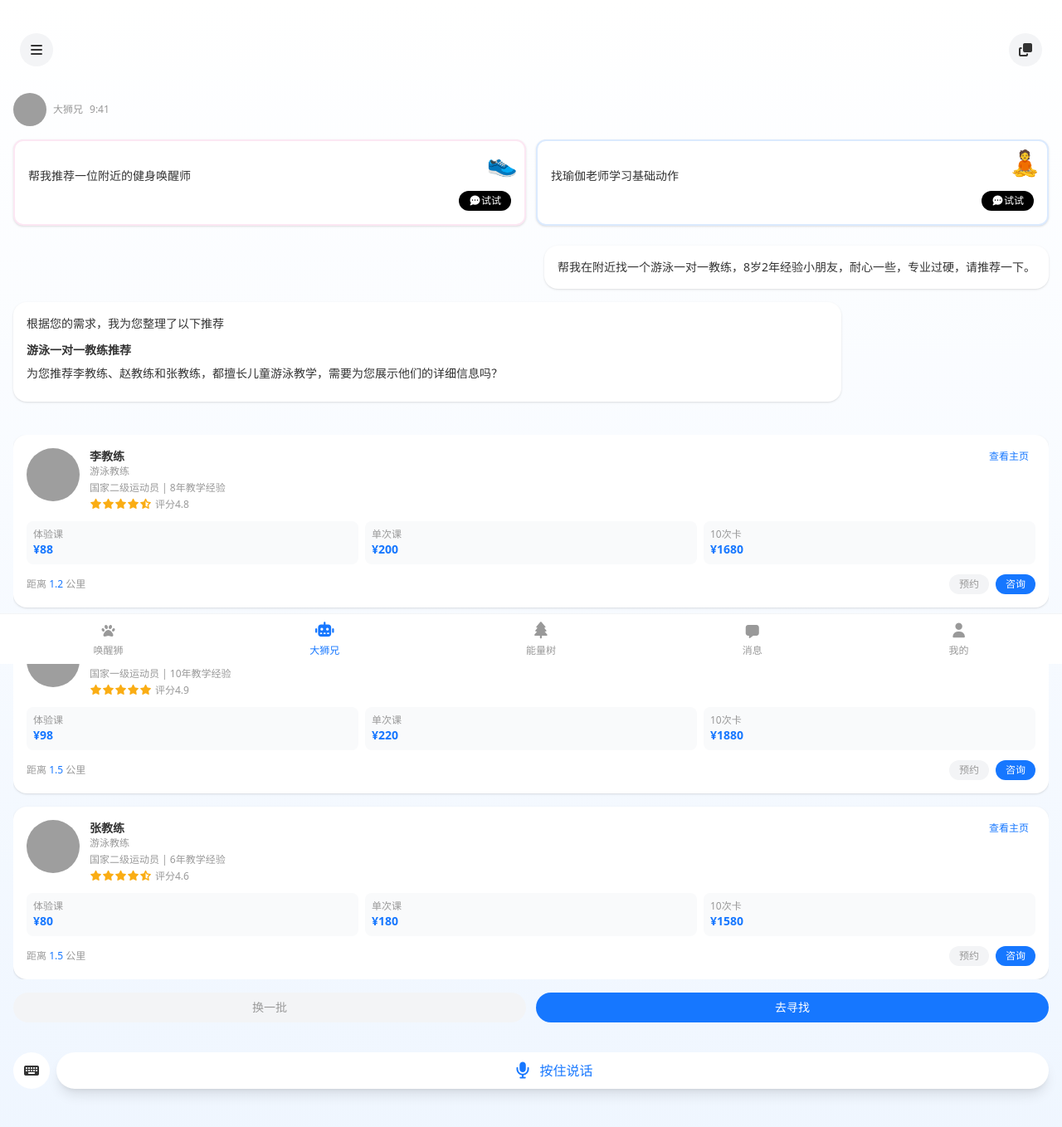
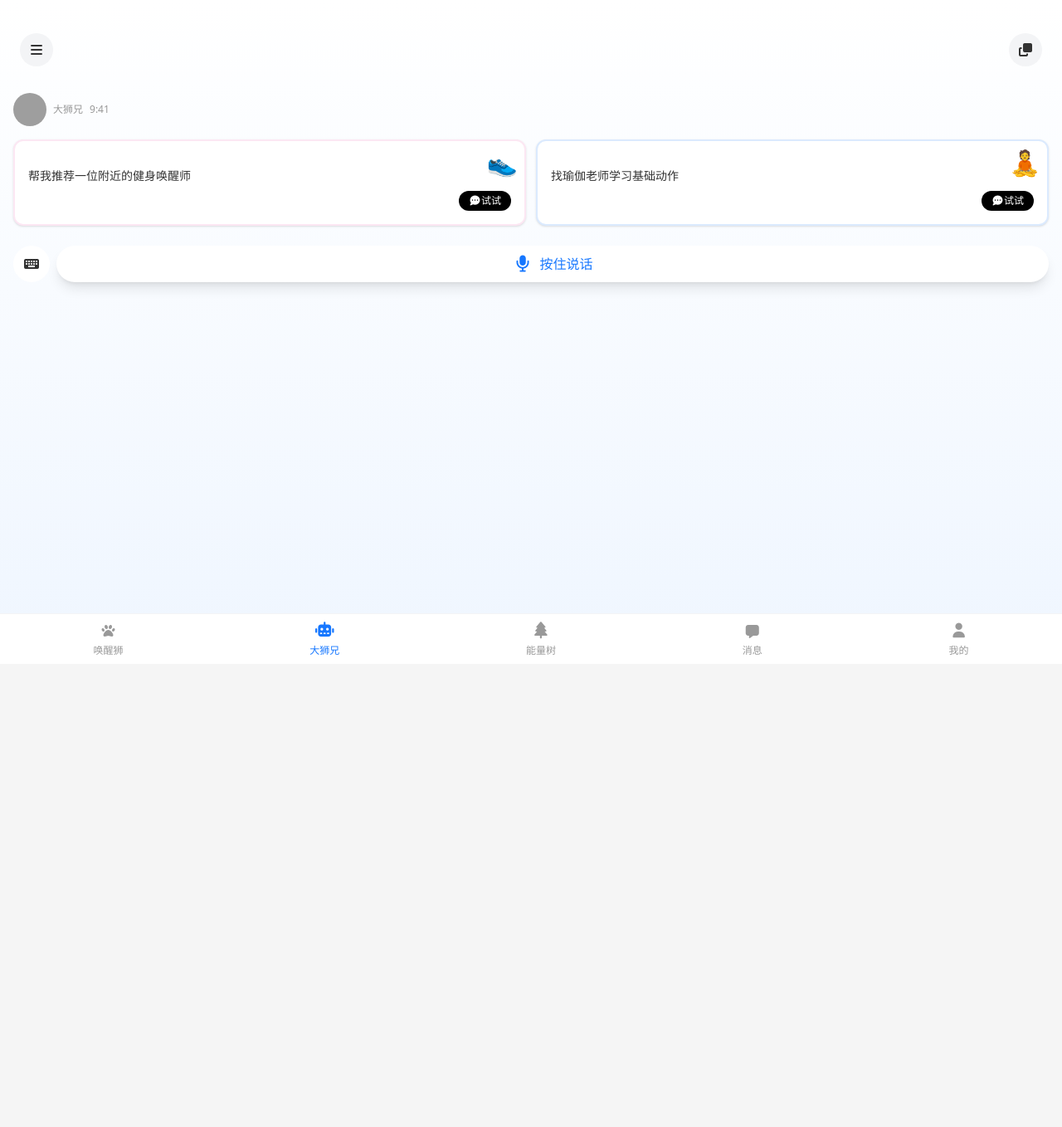
Before and after one commit to RosyDawns/hxs-demo1, a Vue app: page /ai-assistant in a window 1280 px wide. Shown: the top 1358 px of the page at 83% size. After the commit the page ends 800 px from the top, so only its background shows below. Built offline with nearby package versions, Linux system fonts and the light colour scheme; grey boxes are pictures that could not be loaded; a web font is replaced by a local one.

Commit message:
init(project): 修改文字描述

```diff
--- a/src/views/AIAssistantPage.vue
+++ b/src/views/AIAssistantPage.vue
@@ -7,6 +7,7 @@
       <div class="flex items-center">
         <button
           class="w-10 h-10 rounded-full bg-gray-100 flex items-center justify-center"
+          @click="handleSwitchConversation"
         >
           <i class="fa-solid fa-bars text-dark"></i>
         </button>
@@ -15,6 +16,7 @@
       <div class="flex items-center space-x-3">
         <button
           class="w-10 h-10 rounded-full bg-gray-100 flex items-center justify-center"
+          @click="handleNewConversation"
         >
           <i class="fa-solid fa-clone"></i>
         </button>
@@ -34,8 +36,8 @@
         <span class="text-xs text-gray ml-2">9:41</span>
       </div>
 
-      <!-- 新增的快速查询卡片模块 -->
-      <div class="mb-6 flex gap-3">
+      <!-- 快速查询卡片模块 - 只在未显示推荐列表时显示 -->
+      <div v-if="!showRecommendations" class="mb-6 flex gap-3">
         <!-- 健身唤醒师推荐卡片 -->
         <div class="flex-1 bg-white rounded-xl p-4 shadow-sm border-2 border-pink-100 relative overflow-hidden">
           <div class="absolute top-0 right-0 text-3xl p-2 text-pink-200">
@@ -45,7 +47,7 @@
             <p class="text-sm font-medium">帮我推荐一位附近的健身唤醒师</p>
           </div>
           <div class="flex justify-end">
-            <button class="bg-black text-white text-xs py-1 px-3 rounded-full flex items-center">
+            <button class="bg-black text-white text-xs py-1 px-3 rounded-full flex items-center" @click="handleRecommendationClick">
               <i class="fa-solid fa-comment-dots"></i>试试
             </button>
           </div>
@@ -60,19 +62,19 @@
             <p class="text-sm font-medium">找瑜伽老师学习基础动作</p>
           </div>
           <div class="flex justify-end">
-            <button class="bg-black text-white text-xs py-1 px-3 rounded-full flex items-center">
+            <button class="bg-black text-white text-xs py-1 px-3 rounded-full flex items-center" @click="handleRecommendationClick">
               <i class="fa-solid fa-comment-dots"></i>试试
             </button>
           </div>
         </div>
       </div>
 
-      <!-- 对话区域 -->
-      <div class="mb-6">
+      <!-- 对话区域 - 只在显示推荐列表时显示 -->
+      <div v-if="showRecommendations" class="mb-6">
         <!-- 用户提问 -->
         <div class="flex justify-end mb-4">
           <div class="bg-white rounded-2xl p-4 max-w-[80%] shadow-sm">
-            <p class="text-sm">帮我在附近找一个游泳一对一教练，8岁2年经验小朋友，耐心一些，专业过硬，请推荐一下。</p>
+            <p class="text-sm">{{ currentQuery }}</p>
           </div>
         </div>
 
@@ -86,8 +88,8 @@
         </div>
       </div>
 
-      <!-- 推荐列表区域 -->
-      <div class="flex-1 overflow-y-auto">
+      <!-- 推荐列表区域 - 只在显示推荐列表时显示 -->
+      <div v-if="showRecommendations" class="flex-1 overflow-y-auto">
         <!-- 推荐教练列表 -->
         <div class="space-y-4">
           <!-- 教练1 -->
@@ -254,8 +256,8 @@
         </div>
       </div>
 
-      <!-- 操作按钮区域 -->
-      <div class="mt-4 mb-6">
+      <!-- 操作按钮区域 - 只在显示推荐列表时显示 -->
+      <div v-if="showRecommendations" class="mt-4 mb-6">
         <div class="flex space-x-3 mb-3">
           <button class="flex-1 bg-gray-100 text-gray text-sm py-2 rounded-full">
             换一批
@@ -305,57 +307,100 @@ export default {
   setup() {
     const router = useRouter();
     const isRecording = ref(false);
+    // 控制推荐列表显示状态
+    const showRecommendations = ref(false);
+    // 当前查询内容
+    const currentQuery = ref("帮我在附近找一个游泳一对一教练，8岁2年经验小朋友，耐心一些，专业过硬，请推荐一下。");
 
+    // 处理推荐按钮点击
+    const handleRecommendationClick = () => {
+      showRecommendations.value = true;
+      console.log("显示推荐列表");
+    };
+
+    // 开始录音
     const startVoiceRecording = () => {
       isRecording.value = true;
-      // 这里可以添加实际的录音逻辑
       console.log("开始录音");
     };
 
+    // 停止录音并显示推荐列表
     const stopVoiceRecording = () => {
       isRecording.value = false;
-      // 这里可以添加实际的停止录音逻辑
       console.log("停止录音");
-      // 模拟处理录音结果，跳转到结果页
+      // 显示推荐列表
+      showRecommendations.value = true;
+      // 模拟处理录音结果
       setTimeout(() => {
-        router.push("/ai-result");
+        // 这里可以根据实际录音内容更新currentQuery
+        currentQuery.value = "我需要一位游泳教练";
       }, 500);
     };
 
+    // 处理教练详情
     const handleCoachDetail = (coachId) => {
       console.log(`查看教练详情: ${coachId}`);
       router.push(`/ouyang`); // 使用现有的教练详情页路由
     };
 
+    // 处理预约教练
     const handleReserveCoach = (coachId) => {
       console.log(`预约教练: ${coachId}`);
       // 实现预约逻辑
     };
 
+    // 处理咨询教练
     const handleConsultCoach = (coachId) => {
       console.log(`咨询教练: ${coachId}`);
       router.push("/chat"); // 跳转到聊天页面
     };
 
+    // 更换推荐
     const handleChangeRecommendations = () => {
       console.log("更换推荐教练");
       // 实现更换推荐的逻辑
     };
 
+    // 前往搜索
     const handleGoSearch = () => {
       console.log("前往搜索页面");
       router.push("/teacher-list"); // 跳转到教练列表页
     };
 
+    // 新建对话 - 重置页面内容
+    const handleNewConversation = () => {
+      console.log("新建对话");
+      showRecommendations.value = false;
+      currentQuery.value = "";
+      // 可以添加其他重置逻辑
+    };
+
+    // 切换对话
+    const handleSwitchConversation = () => {
+      console.log("切换对话");
+      // 在实际应用中，这里应该打开对话列表供用户选择
+      // 这里简单模拟切换效果
+      if (showRecommendations.value) {
+        showRecommendations.value = false;
+      } else {
+        showRecommendations.value = true;
+      }
+    };
+
     return {
       isRecording,
+      showRecommendations,
+      currentQuery,
       startVoiceRecording,
       stopVoiceRecording,
+      handleRecommendationClick,
       handleCoachDetail,
       handleReserveCoach,
       handleConsultCoach,
       handleChangeRecommendations,
-      handleGoSearch
+      handleGoSearch,
+      handleNewConversation,
+      handleSwitchConversation
     };
   },
 };
```
